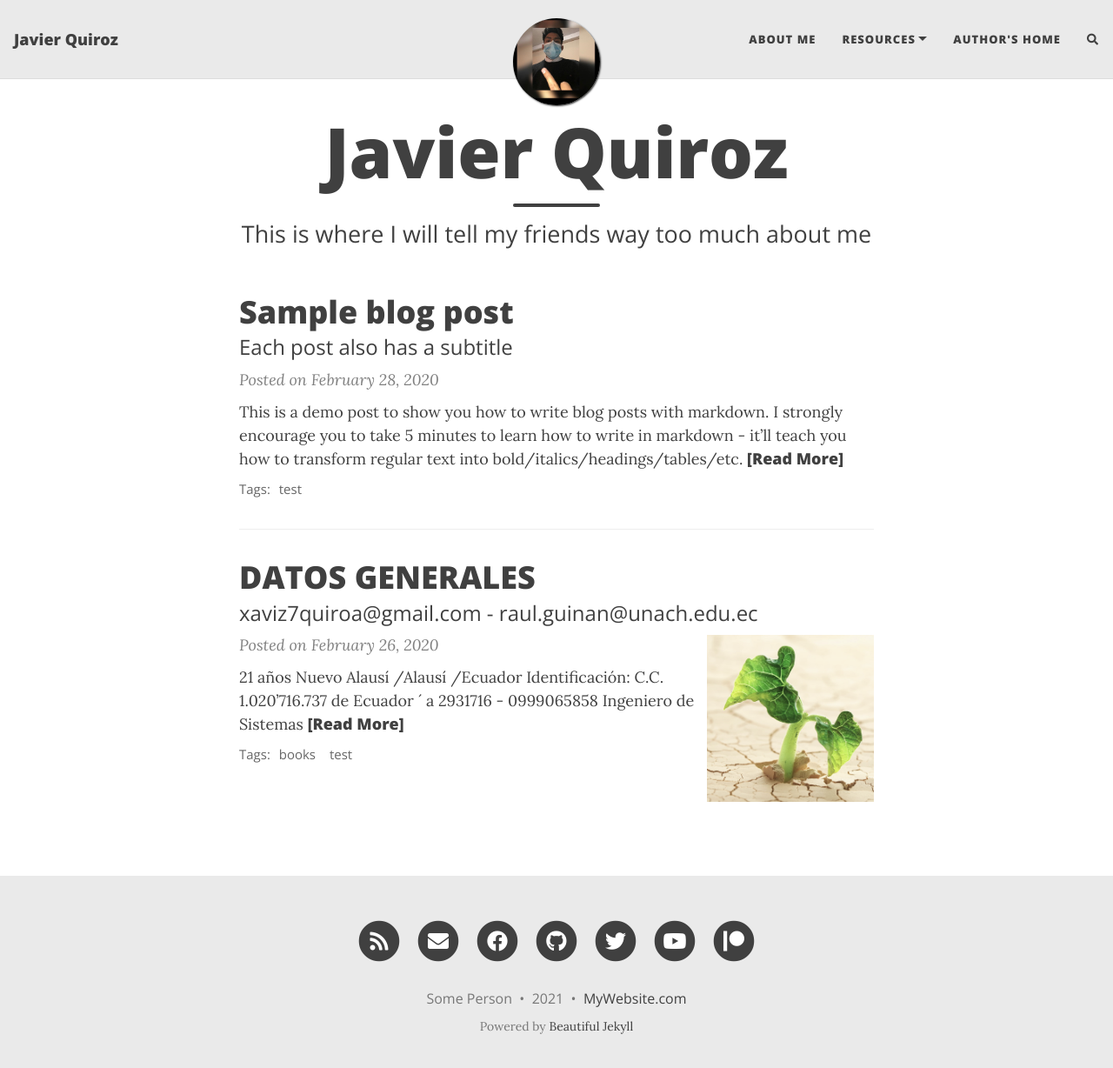
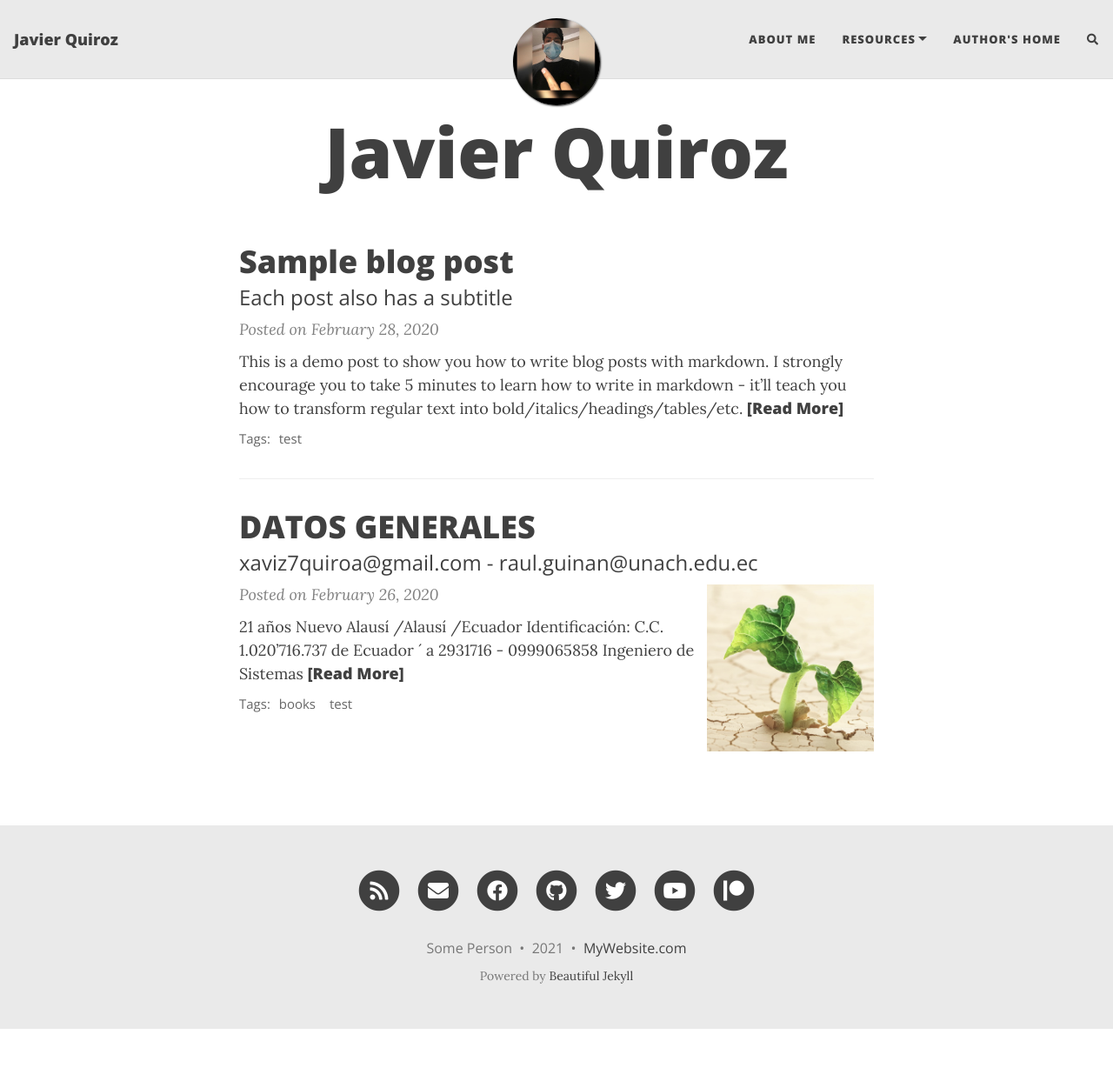
Before and after one commit to Javiz10/Javiz10, a Jekyll site: the page built from index.html, in a window 1280 px wide and 1241 px high. Shown: the top 1228 px of the window at 87% size. Built offline with Jekyll 4.4.1, drawn with Linux system fonts in a browser that asks for light colours; nearby versions of some CDN libraries; the list of posts is cut into pages by our own code; comment, search, counter and statistics services are not loaded.

Commit message:
Update index.html

```diff
--- a/index.html
+++ b/index.html
@@ -2,6 +2,4 @@
 layout: home
 title: Javier Quiroz
 avatar: "/assets/img/JAVI7.png"
-
-subtitle: This is where I will tell my friends way too much about me
 ---
```
